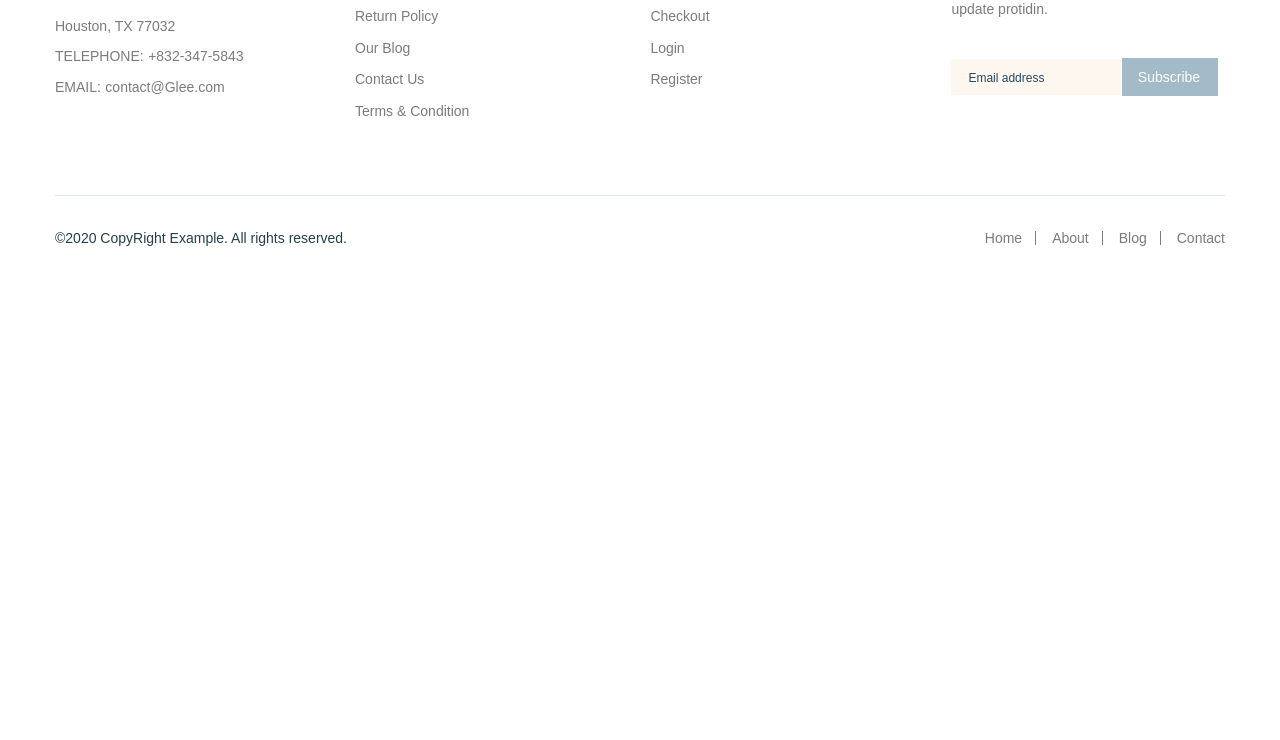
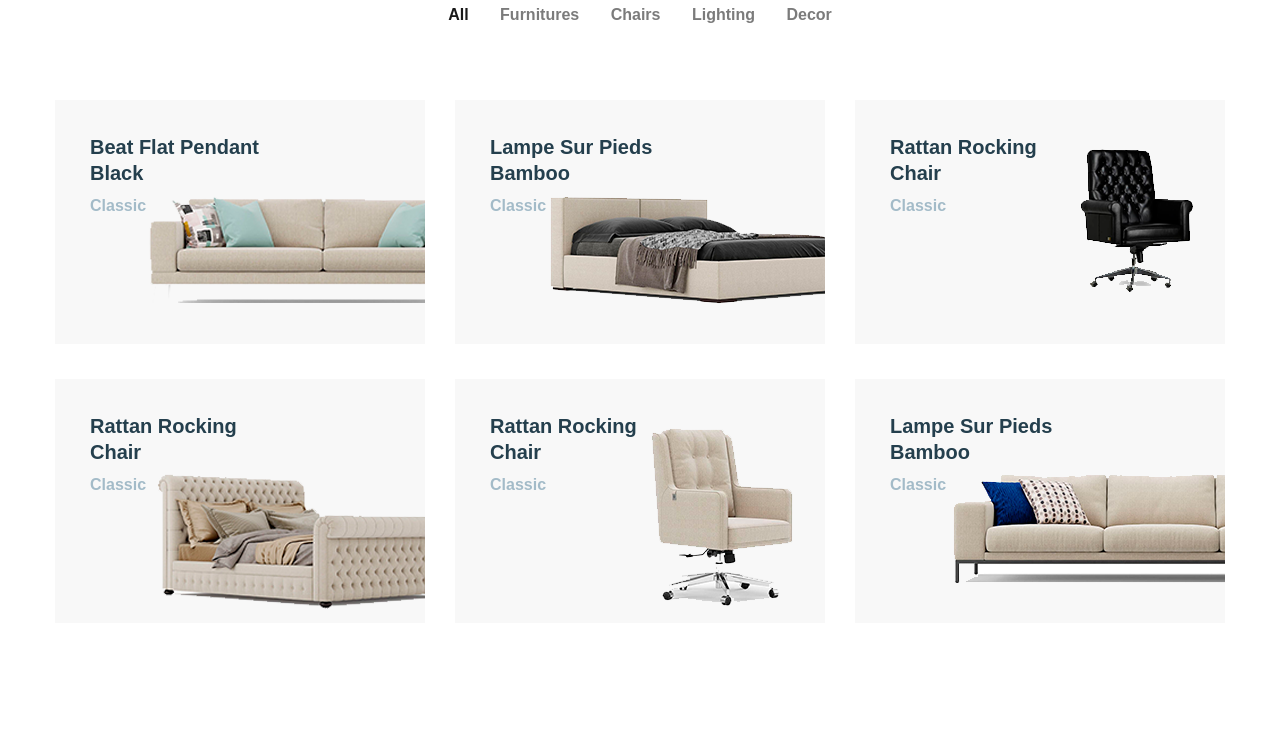
Before and after one commit to Shestakovandrij/glee, a website: page app/index.html in a window 1280 px wide. Shown: the part 3030-3770 px from the top of the page. Before the commit the page ends 3279 px from the top, so only its background shows below. Drawn offline with nearby package versions, Linux system fonts and the light colour scheme; files that its build step writes are made by us from their sources; files whose address does not match are found by name.

Commit message:
new product

```diff
--- a/app/index.html
+++ b/app/index.html
@@ -150,10 +150,10 @@
     <section class="product">
       <div class="container">
         <div class="product__content">
-          <div class="product__title">
+          <div class="product__title title">
             Products of the week
           </div>
-          <div class="product__filter-btn">
+          <div class="product__filter-btn nav-filter">
             <button class="product__btn" data-filter="all">All</button>
             <button class="product__btn" data-filter=".category-a">Furnitures</button>
             <button class="product__btn" data-filter=".category-b">Chairs</button>
@@ -357,7 +357,7 @@
             <img src="images/accessories-2.png" alt="lamp" class="accessories__img">
             <div class="accessories__content">
               <div class="accessories__title">Malesuada Tempor
-              Euismod</div>
+                Euismod</div>
               <p class="accessories__text">50W 8000lm Compact Size for HID StreetLightReplacementLEDCornLight</p>
               <a href="#" class="accessories__btn btn">View More</a>
             </div>
@@ -365,6 +365,75 @@
         </div>
       </div>
     </section>
+
+    <section class="new-product">
+      <div class="container">
+        <div class="new-product__content">
+          <div class="new-product__title title">New Design</div>
+          <div class="new-product__filter-btn nav-filter">
+            <button class="new-product__btn" data-filter="all">All</button>
+            <button class="new-product__btn" data-filter=".category-a">Furnitures</button>
+            <button class="new-product__btn" data-filter=".category-b">Chairs</button>
+            <button class="new-product__btn" data-filter=".category-c">Lighting</button>
+            <button class="new-product__btn" data-filter=".category-d">Decor</button>
+          </div>
+          <div class="new-product__items">
+            <div class="new-product__item mix category-a">
+              <a href="#" class="new-product__link"></a>
+              <div class="new-product__name">Beat Flat Pendant
+                Black</div>
+              <div class="new-product__class">Classic</div>
+              <img src="images/new-product/item-1.png" alt="images class" class="new-product__img">
+            </div>
+            <div class="new-product__item mix category-a">
+              <a href="#" class="new-product__link"></a>
+              <div class="new-product__name">Lampe Sur Pieds
+                Bamboo</div>
+              <div class="new-product__class">Classic</div>
+              <img src="images/new-product/item-2.png" alt="images class" class="new-product__img">
+            </div>
+            <div class="new-product__item mix category-b">
+              <a href="#" class="new-product__link"></a>
+              <div class="new-product__name">Rattan Rocking
+                Chair</div>
+              <div class="new-product__class">Classic</div>
+              <img src="images/new-product/item-3.png" alt="images class"
+                class="new-product__img new-product__img--chair">
+            </div>
+            <div class="new-product__item mix category-a">
+              <a href="#" class="new-product__link"></a>
+              <div class="new-product__name">Rattan Rocking
+                Chair</div>
+              <div class="new-product__class">Classic</div>
+              <img src="images/new-product/item-4.png" alt="images class" class="new-product__img">
+            </div>
+            <div class="new-product__item mix category-c">
+              <a href="#" class="new-product__link"></a>
+              <div class="new-product__name">Rattan Rocking
+                Chair</div>
+              <div class="new-product__class">Classic</div>
+              <img src="images/new-product/item-5.png" alt="images class"
+                class="new-product__img new-product__img--chair">
+            </div>
+            <div class="new-product__item mix category-d">
+              <a href="#" class="new-product__link"></a>
+              <div class="new-product__name">Lampe Sur Pieds
+                Bamboo</div>
+              <div class="new-product__class">Classic</div>
+              <img src="images/new-product/item-6.png" alt="images class" class="new-product__img">
+            </div>
+          </div>
+        </div>
+      </div>
+    </section>
+
+    <div class="video" style="background-image: url('images/bg-video.jpg');">
+      <a  class="video__link" href="#">
+        <svg class="video__item">
+          <use xlink:href="#video__play"></use>
+        </svg>
+      </a>
+    </div>
 
   </main>
 
@@ -548,6 +617,14 @@
     </symbol>
   </svg>
 
+  <svg display="none">
+    <symbol id="video__play" viewBox="0 0 22 25" width="22" height="25">
+      <path fill="#fff"
+        d="M970.684,3900.74l-16.044,9.8a3.228,3.228,0,0,1-3.062.14,2.685,2.685,0,0,1-1.579-2.39V3888.7a2.685,2.685,0,0,1,1.579-2.39,3.258,3.258,0,0,1,3.062.15l16.044,9.79A2.666,2.666,0,0,1,972,3898.5,2.638,2.638,0,0,1,970.684,3900.74Z"
+        transform="translate(-950 -3886)" />
+    </symbol>
+  </svg>
+
 
   <script src="js/main.min.js"></script>
 </body>
--- a/app/js/main.js
+++ b/app/js/main.js
@@ -8,6 +8,15 @@ $(function(){
     fade: true
   });
 
-  var mixer = mixitup('.product__items');
+  var mixer = mixitup('.product__items', {
+    selectors: {
+      control: '.product__btn'
+    }
+  });
+  var mixer = mixitup('.new-product__items', {
+    selectors: {
+      control: '.new-product__btn'
+    }
+  });
 
 });
--- a/app/scss/_global.scss
+++ b/app/scss/_global.scss
@@ -17,6 +17,12 @@ body {
   flex-grow: 1;
 }
 
+.title {
+  font-size: 36px;
+  color: $black-color;
+  @extend %DMSans-700;
+}
+
 a {
   font-size: 14px;
   color: inherit;
--- a/app/scss/pages/home/_main-accessories.scss
+++ b/app/scss/pages/home/_main-accessories.scss
@@ -7,7 +7,9 @@
     display: flex;
     background-color: #feefe2;
     max-width: 49%;
+
     padding-bottom: 77px;
+    margin-bottom: 100px;
     & + & {
       margin-left: 30px;
     }
--- /dev/null
+++ b/app/scss/pages/home/_main-new-product.scss
@@ -0,0 +1,72 @@
+.new-product {
+  &__title {
+    text-align: center;
+
+    margin-bottom: 20px;
+  }
+
+  &__filter-btn {
+    text-align: center;
+
+    margin-bottom: 75px;
+  }
+
+  &__btn {
+    background-color: transparent;
+    padding: 0;
+    border: none;
+    @extend %DMSans-700;
+    color: $grey-color;
+    & + & {
+      margin-left: 27px;
+    }
+  }
+
+  &__items {
+    display: grid;
+    grid-template-columns: repeat(3, 1fr);
+    grid-template-rows: repeat(2, 1fr);
+    grid-gap: 35px 30px;
+
+    margin-bottom: 120px;
+  }
+  &__item {
+    padding: 34px 139px 127px 35px;
+
+    background-color: #f8f8f8;
+    position: relative;
+  }
+
+  &__link {
+    position: absolute;
+    left: 0;
+    top: 0;
+    bottom: 0;
+    right: 0;
+    z-index: 2;
+  }
+  &__name {
+    font-size: 20px;
+    @extend %DMSans-700;
+
+    margin-bottom: 10px;
+  }
+
+  &__class {
+    color: $accent-color;
+    @extend %DMSans-700;
+  }
+  &__img {
+    position: absolute;
+    right: 0;
+    top: 39%;
+
+    &--chair {
+      right: 32px;
+      top: 20%;
+    }
+  }
+}
+.mixitup-control-active {
+  color: $black-color;
+}
--- /dev/null
+++ b/app/scss/pages/home/_main-video.scss
@@ -0,0 +1,6 @@
+.video {
+  background-repeat: no-repeat;
+  background-size: cover;
+  background-position: center center;
+
+}
--- a/app/scss/style.scss
+++ b/app/scss/style.scss
@@ -11,3 +11,4 @@
 @import "pages/home/main-slider";
 @import "pages/home/main-product";
 @import "pages/home/main-accessories";
+@import "pages/home/main-new-product";
```
Also changed, not shown: app/images/bg-video.jpg (added), app/images/new-product/item-1.png (added), app/images/new-product/item-2.png (added), app/images/new-product/item-3.png (added), app/images/new-product/item-4.png (added), app/images/new-product/item-5.png (added), app/images/new-product/item-6.png (added), app/images/video-play.svg (added), app/js/main.min.js.
